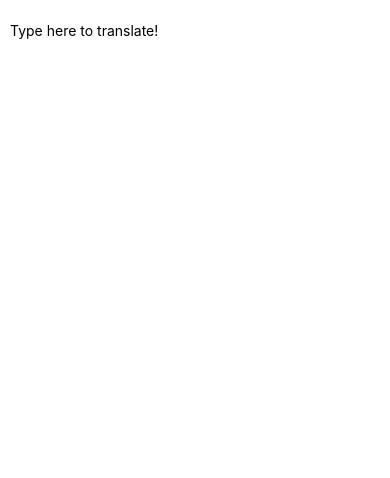
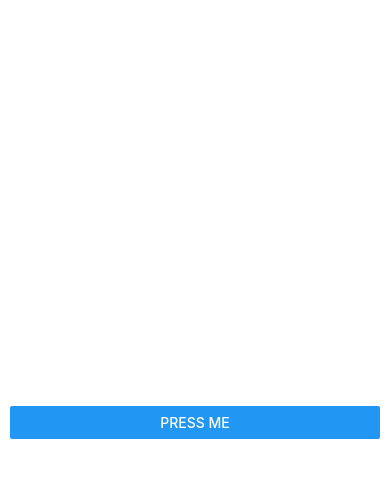
Before and after one commit to ytkt/ReactNativePlayground, a React Native app: screen / in a window 390 px wide. Shown: the top 478 px of the page. Built offline with nearby package versions, Linux system fonts and the light colour scheme.

Commit message:
Put the Button component

```diff
--- a/App.js
+++ b/App.js
@@ -1,23 +1,22 @@
 import React, { Component } from 'react';
-import { StyleSheet, Text, View, Image, TextInput } from 'react-native';
+import { Alert, Button, View } from 'react-native';
 
-export default class App extends React.Component {
-  constructor(props) {
-    super(props);
-    this.state = {text: ''};
+export default class App extends Component {
+  _onPressButton() {
+    Alert.alert('you tapped the button!!');
   }
 
   render() {
     return (
-        <View style={{padding: 10}}>
-        <TextInput
-          style={{height: 40}}
-          placeholder="Type here to translate!"
-          onChangeText={(text) => this.setState({text})}
+        <View style={{
+          padding: 10,
+          flex: 1,
+          justifyContent: 'center',
+        }}>
+        <Button
+          onPress={this._onPressButton}
+          title="Press me"
         />
-        <Text style={{padding: 10, fontSize: 42}}>
-        {this.state.text.split(' ').map((word) => word && '🍕 ').join(' ')}
-        </Text>
         </View>
     );
   }
```
